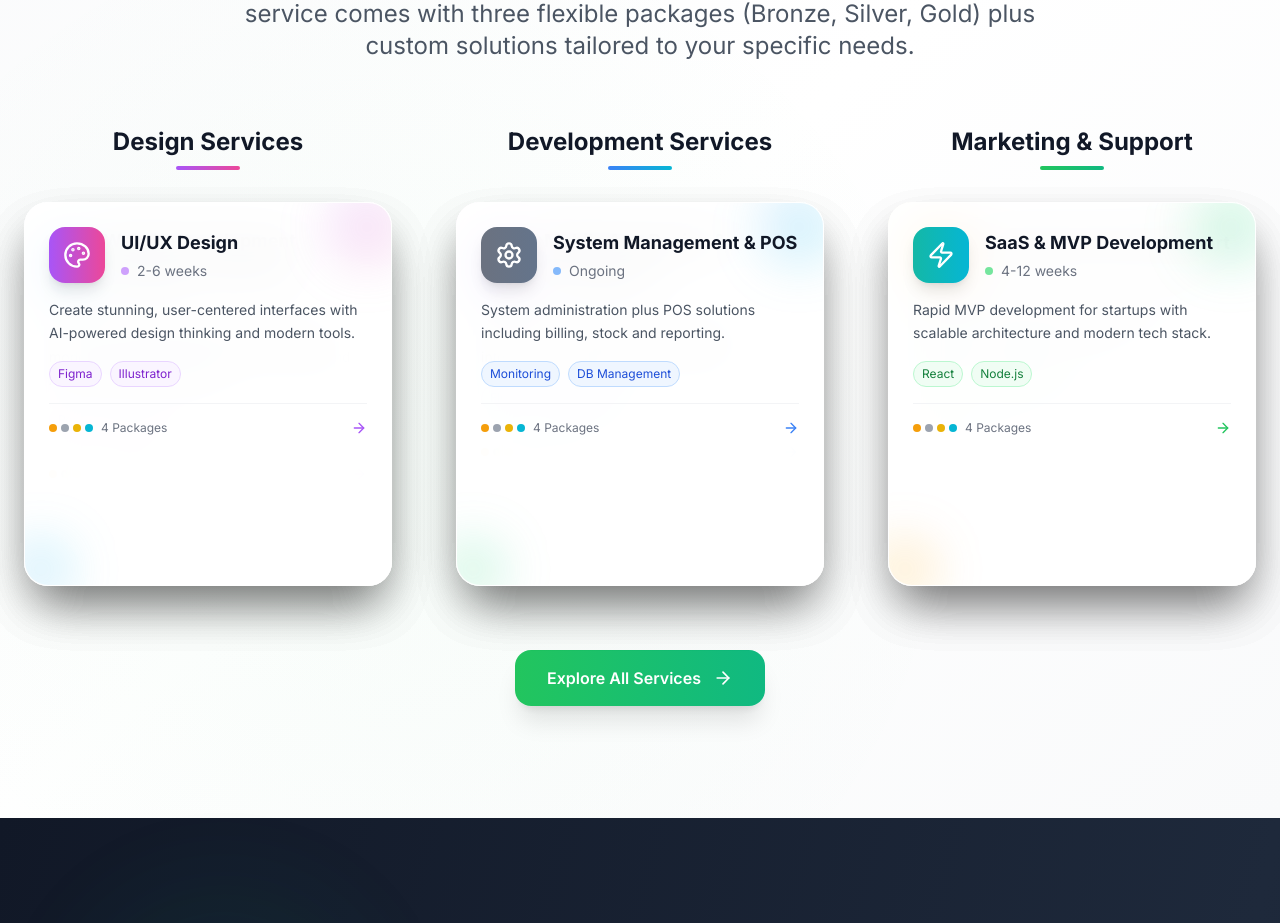
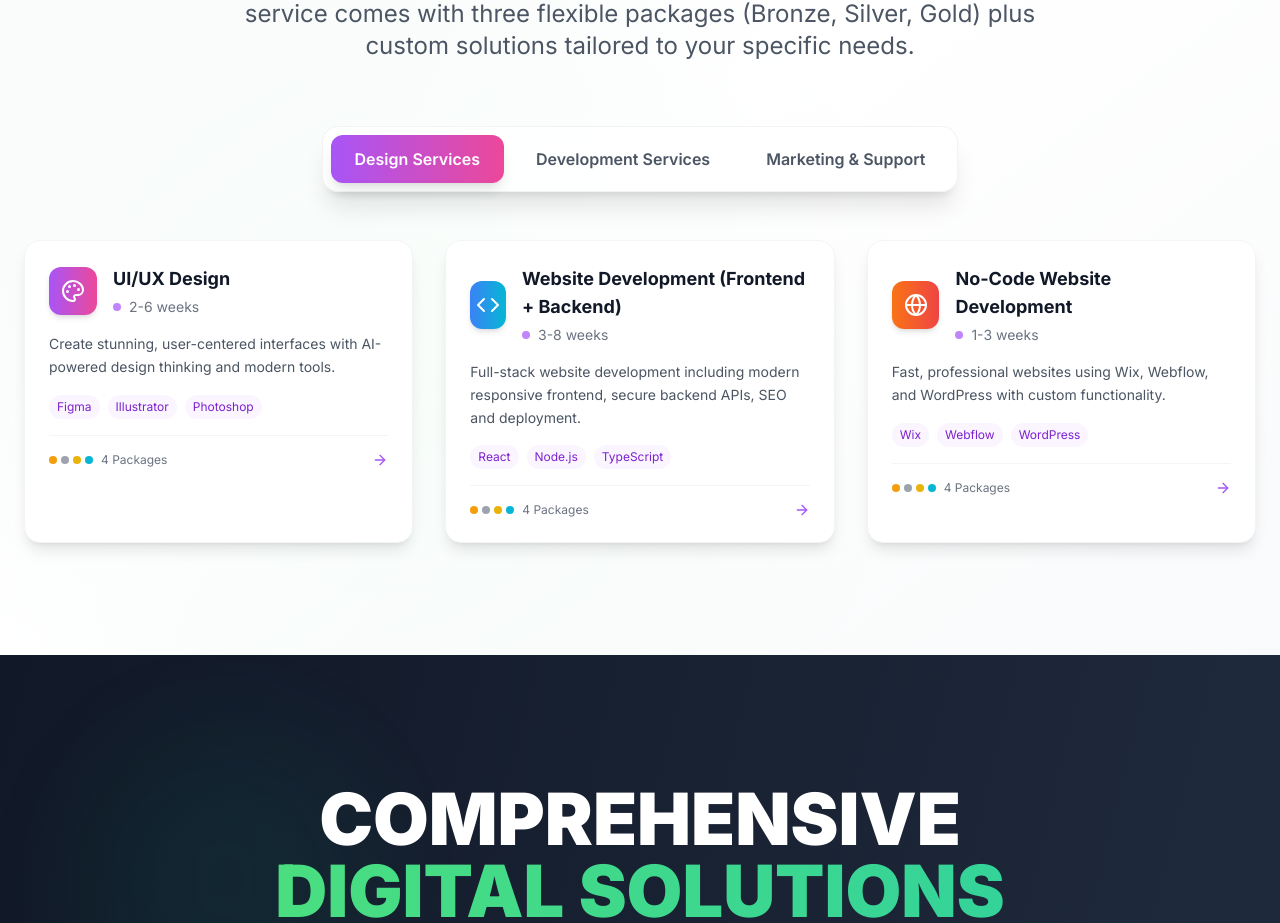
Before and after one commit to codeknox-lk/codeknox-website, a React (Vite) app: page /services in a window 1280 px wide. Shown: the part 1098-2021 px from the top of the page. Built offline with nearby package versions, Linux system fonts and the light colour scheme.

Commit message:
✨ Build Categorized Tab Section: Clean tab navigation with Design, Development, and Marketing services

```diff
--- a/src/pages/Services.tsx
+++ b/src/pages/Services.tsx
@@ -6,6 +6,7 @@ import { services } from '../data/services';
 
 const Services: React.FC = () => {
   const [activeFAQ, setActiveFAQ] = useState<number | null>(null);
+  const [activeTab, setActiveTab] = useState(0);
   const [selectedPackages, setSelectedPackages] = useState<{[key: string]: 'bronze' | 'silver' | 'gold' | 'custom'}>({
     'ui-ux-design': 'bronze',
     'website-development': 'bronze',
@@ -161,70 +162,78 @@ const Services: React.FC = () => {
             </motion.p>
           </motion.div>
 
-          {/* 3D Card Stack Layout */}
+          {/* Categorized Tab Section */}
           <div className="relative">
-            {/* 3D Container */}
-            <div className="perspective-1000">
-              <div className="grid grid-cols-1 md:grid-cols-2 lg:grid-cols-3 gap-12 lg:gap-16">
-                {/* Stack 1: Design Services */}
-                <div className="relative">
-                  <div className="text-center mb-8">
-                    <h3 className="text-2xl font-bold text-gray-900 mb-2">Design Services</h3>
-                    <div className="w-16 h-1 bg-gradient-to-r from-purple-500 to-pink-500 mx-auto rounded-full"></div>
+            {/* Tab Navigation */}
+            <div className="flex justify-center mb-12">
+              <div className="bg-white/80 backdrop-blur-xl rounded-2xl p-2 shadow-xl border border-gray-200/50">
+                <div className="flex space-x-2">
+                  {[
+                    { id: 0, label: 'Design Services', color: 'from-purple-500 to-pink-500' },
+                    { id: 1, label: 'Development Services', color: 'from-blue-500 to-cyan-500' },
+                    { id: 2, label: 'Marketing & Support', color: 'from-green-500 to-emerald-500' }
+                  ].map((tab) => (
+                    <motion.button
+                      key={tab.id}
+                      onClick={() => setActiveTab(tab.id)}
+                      className={`px-6 py-3 rounded-xl font-semibold transition-all duration-300 ${
+                        activeTab === tab.id
+                          ? `bg-gradient-to-r ${tab.color} text-white shadow-lg`
+                          : 'text-gray-600 hover:text-gray-900 hover:bg-gray-100'
+                      }`}
+                      whileHover={{ scale: 1.02 }}
+                      whileTap={{ scale: 0.98 }}
+                    >
+                      {tab.label}
+                    </motion.button>
+                  ))}
+                </div>
+              </div>
             </div>
 
-                  <div className="relative h-96">
+            {/* Tab Content */}
+            <div className="relative">
+              {/* Tab 1: Design Services (1-3) */}
+              {activeTab === 0 && (
+                <motion.div
+                  initial={{ opacity: 0, y: 20 }}
+                  animate={{ opacity: 1, y: 0 }}
+                  transition={{ duration: 0.5 }}
+                  className="grid grid-cols-1 md:grid-cols-2 lg:grid-cols-3 gap-8"
+                >
                   {services.slice(0, 3).map((service, index) => (
                     <motion.div
                       key={service.id}
-                        initial={{ opacity: 0, y: 50, rotateX: -15 }}
-                        animate={{ opacity: 1, y: 0, rotateX: 0 }}
-                        transition={{ duration: 0.6, delay: index * 0.2 }}
-                        className="absolute inset-0 group cursor-pointer"
-                        style={{
-                          transform: `translateZ(${index * 20}px) translateY(${index * 8}px)`,
-                          zIndex: 3 - index
-                        }}
-                        whileHover={{
-                          y: -20,
-                          rotateX: 5,
-                          scale: 1.02,
-                          transition: { duration: 0.3 }
-                        }}
+                      initial={{ opacity: 0, y: 30 }}
+                      animate={{ opacity: 1, y: 0 }}
+                      transition={{ duration: 0.5, delay: index * 0.1 }}
+                      className="group"
                     >
-                        <div className="relative bg-white/90 backdrop-blur-xl rounded-3xl p-6 shadow-2xl border border-white/20 h-full overflow-hidden">
-                          {/* 3D Background Elements */}
-                          <div className="absolute -top-4 -right-4 w-20 h-20 bg-gradient-to-br from-purple-400/20 to-pink-400/20 rounded-full blur-xl group-hover:scale-110 transition-transform duration-500"></div>
-                          <div className="absolute -bottom-4 -left-4 w-16 h-16 bg-gradient-to-tr from-blue-400/20 to-cyan-400/20 rounded-full blur-xl group-hover:scale-110 transition-transform duration-500"></div>
-
-                          <div className="relative z-10">
+                      <div className="bg-white rounded-2xl p-6 shadow-lg border border-gray-100 hover:shadow-xl hover:-translate-y-1 transition-all duration-300 h-full">
                         <div className="flex items-center space-x-4 mb-4">
-                              <div className={`w-14 h-14 rounded-2xl bg-gradient-to-r ${service.color} flex items-center justify-center shadow-lg group-hover:shadow-xl group-hover:scale-110 transition-all duration-300`}>
-                                <service.icon className="w-7 h-7 text-white" />
+                          <div className={`w-12 h-12 rounded-xl bg-gradient-to-r ${service.color} flex items-center justify-center shadow-md`}>
+                            <service.icon className="w-6 h-6 text-white" />
                           </div>
                           <div>
-                                <h4 className="text-lg font-bold text-gray-900 group-hover:text-purple-600 transition-colors duration-300">
+                            <h3 className="text-lg font-bold text-gray-900 group-hover:text-purple-600 transition-colors duration-300">
                               {service.title}
-                                </h4>
+                            </h3>
                             <div className="flex items-center space-x-2 mt-1">
-                                  <div className="w-2 h-2 bg-purple-400 rounded-full animate-pulse"></div>
+                              <div className="w-2 h-2 bg-purple-400 rounded-full"></div>
                               <span className="text-sm text-gray-500">{service.timeline}</span>
                             </div>
                           </div>
                         </div>
-
                         <p className="text-gray-600 text-sm leading-relaxed mb-4">
                           {service.description}
                         </p>
-
                         <div className="flex flex-wrap gap-2 mb-4">
-                              {service.features.slice(0, 2).map((feature, i) => (
-                                <span key={i} className="px-2 py-1 bg-purple-50 text-purple-700 text-xs rounded-full border border-purple-200">
+                          {service.features.slice(0, 3).map((feature, i) => (
+                            <span key={i} className="px-2 py-1 bg-purple-50 text-purple-700 text-xs rounded-full">
                               {feature}
                             </span>
                           ))}
                         </div>
-
                         <div className="flex items-center justify-between pt-4 border-t border-gray-100">
                           <div className="flex items-center space-x-2">
                             <div className="flex space-x-1">
@@ -242,77 +251,58 @@ const Services: React.FC = () => {
                                 block: 'start'
                               });
                             }}
-                                className="text-purple-500 group-hover:text-purple-600 transition-colors duration-300"
+                            className="text-purple-500 hover:text-purple-600 transition-colors duration-300"
                           >
                             <ArrowRight className="w-4 h-4" />
                           </button>
                         </div>
                       </div>
-                        </div>
                     </motion.div>
                   ))}
-                  </div>
-                </div>
+                </motion.div>
+              )}
 
-                {/* Stack 2: Development Services */}
-                <div className="relative">
-                  <div className="text-center mb-8">
-                    <h3 className="text-2xl font-bold text-gray-900 mb-2">Development Services</h3>
-                    <div className="w-16 h-1 bg-gradient-to-r from-blue-500 to-cyan-500 mx-auto rounded-full"></div>
-                  </div>
-
-                  <div className="relative h-96">
+              {/* Tab 2: Development Services (4-6) */}
+              {activeTab === 1 && (
+                <motion.div
+                  initial={{ opacity: 0, y: 20 }}
+                  animate={{ opacity: 1, y: 0 }}
+                  transition={{ duration: 0.5 }}
+                  className="grid grid-cols-1 md:grid-cols-2 lg:grid-cols-3 gap-8"
+                >
                   {services.slice(3, 6).map((service, index) => (
                     <motion.div
                       key={service.id}
-                        initial={{ opacity: 0, y: 50, rotateX: -15 }}
-                        animate={{ opacity: 1, y: 0, rotateX: 0 }}
-                        transition={{ duration: 0.6, delay: index * 0.2 }}
-                        className="absolute inset-0 group cursor-pointer"
-                        style={{
-                          transform: `translateZ(${index * 20}px) translateY(${index * 8}px)`,
-                          zIndex: 3 - index
-                        }}
-                        whileHover={{
-                          y: -20,
-                          rotateX: 5,
-                          scale: 1.02,
-                          transition: { duration: 0.3 }
-                        }}
+                      initial={{ opacity: 0, y: 30 }}
+                      animate={{ opacity: 1, y: 0 }}
+                      transition={{ duration: 0.5, delay: index * 0.1 }}
+                      className="group"
                     >
-                        <div className="relative bg-white/90 backdrop-blur-xl rounded-3xl p-6 shadow-2xl border border-white/20 h-full overflow-hidden">
-                          {/* 3D Background Elements */}
-                          <div className="absolute -top-4 -right-4 w-20 h-20 bg-gradient-to-br from-blue-400/20 to-cyan-400/20 rounded-full blur-xl group-hover:scale-110 transition-transform duration-500"></div>
-                          <div className="absolute -bottom-4 -left-4 w-16 h-16 bg-gradient-to-tr from-green-400/20 to-emerald-400/20 rounded-full blur-xl group-hover:scale-110 transition-transform duration-500"></div>
-
-                          <div className="relative z-10">
+                      <div className="bg-white rounded-2xl p-6 shadow-lg border border-gray-100 hover:shadow-xl hover:-translate-y-1 transition-all duration-300 h-full">
                         <div className="flex items-center space-x-4 mb-4">
-                              <div className={`w-14 h-14 rounded-2xl bg-gradient-to-r ${service.color} flex items-center justify-center shadow-lg group-hover:shadow-xl group-hover:scale-110 transition-all duration-300`}>
-                                <service.icon className="w-7 h-7 text-white" />
+                          <div className={`w-12 h-12 rounded-xl bg-gradient-to-r ${service.color} flex items-center justify-center shadow-md`}>
+                            <service.icon className="w-6 h-6 text-white" />
                           </div>
                           <div>
-                                <h4 className="text-lg font-bold text-gray-900 group-hover:text-blue-600 transition-colors duration-300">
+                            <h3 className="text-lg font-bold text-gray-900 group-hover:text-blue-600 transition-colors duration-300">
                               {service.title}
-                                </h4>
+                            </h3>
                             <div className="flex items-center space-x-2 mt-1">
-                                  <div className="w-2 h-2 bg-blue-400 rounded-full animate-pulse"></div>
+                              <div className="w-2 h-2 bg-blue-400 rounded-full"></div>
                               <span className="text-sm text-gray-500">{service.timeline}</span>
                             </div>
                           </div>
                         </div>
-
                         <p className="text-gray-600 text-sm leading-relaxed mb-4">
                           {service.description}
                         </p>
-
                         <div className="flex flex-wrap gap-2 mb-4">
-                              {service.features.slice(0, 2).map((feature, i) => (
-                                <span key={i} className="px-2 py-1 bg-blue-50 text-blue-700 text-xs rounded-full border border-blue-200">
+                          {service.features.slice(0, 3).map((feature, i) => (
+                            <span key={i} className="px-2 py-1 bg-blue-50 text-blue-700 text-xs rounded-full">
                               {feature}
                             </span>
                           ))}
                         </div>
-
                         <div className="flex items-center justify-between pt-4 border-t border-gray-100">
                           <div className="flex items-center space-x-2">
                             <div className="flex space-x-1">
@@ -330,77 +320,58 @@ const Services: React.FC = () => {
                                 block: 'start'
                               });
                             }}
-                                className="text-blue-500 group-hover:text-blue-600 transition-colors duration-300"
+                            className="text-blue-500 hover:text-blue-600 transition-colors duration-300"
                           >
                             <ArrowRight className="w-4 h-4" />
                           </button>
                         </div>
                       </div>
-                        </div>
                     </motion.div>
                   ))}
-                  </div>
-                </div>
+                </motion.div>
+              )}
 
-                {/* Stack 3: Marketing & Support Services */}
-                <div className="relative">
-                  <div className="text-center mb-8">
-                    <h3 className="text-2xl font-bold text-gray-900 mb-2">Marketing & Support</h3>
-                    <div className="w-16 h-1 bg-gradient-to-r from-green-500 to-emerald-500 mx-auto rounded-full"></div>
-                  </div>
-
-                  <div className="relative h-96">
+              {/* Tab 3: Marketing & Support (7-9) */}
+              {activeTab === 2 && (
+                <motion.div
+                  initial={{ opacity: 0, y: 20 }}
+                  animate={{ opacity: 1, y: 0 }}
+                  transition={{ duration: 0.5 }}
+                  className="grid grid-cols-1 md:grid-cols-2 lg:grid-cols-3 gap-8"
+                >
                   {services.slice(6, 9).map((service, index) => (
                     <motion.div
                 key={service.id}
-                        initial={{ opacity: 0, y: 50, rotateX: -15 }}
-                        animate={{ opacity: 1, y: 0, rotateX: 0 }}
-                        transition={{ duration: 0.6, delay: index * 0.2 }}
-                        className="absolute inset-0 group cursor-pointer"
-                        style={{
-                          transform: `translateZ(${index * 20}px) translateY(${index * 8}px)`,
-                          zIndex: 3 - index
-                        }}
-                        whileHover={{
-                          y: -20,
-                          rotateX: 5,
-                          scale: 1.02,
-                          transition: { duration: 0.3 }
-                        }}
+                      initial={{ opacity: 0, y: 30 }}
+                      animate={{ opacity: 1, y: 0 }}
+                      transition={{ duration: 0.5, delay: index * 0.1 }}
+                      className="group"
                     >
-                        <div className="relative bg-white/90 backdrop-blur-xl rounded-3xl p-6 shadow-2xl border border-white/20 h-full overflow-hidden">
-                          {/* 3D Background Elements */}
-                          <div className="absolute -top-4 -right-4 w-20 h-20 bg-gradient-to-br from-green-400/20 to-emerald-400/20 rounded-full blur-xl group-hover:scale-110 transition-transform duration-500"></div>
-                          <div className="absolute -bottom-4 -left-4 w-16 h-16 bg-gradient-to-tr from-yellow-400/20 to-orange-400/20 rounded-full blur-xl group-hover:scale-110 transition-transform duration-500"></div>
-
-                          <div className="relative z-10">
+                      <div className="bg-white rounded-2xl p-6 shadow-lg border border-gray-100 hover:shadow-xl hover:-translate-y-1 transition-all duration-300 h-full">
                         <div className="flex items-center space-x-4 mb-4">
-                              <div className={`w-14 h-14 rounded-2xl bg-gradient-to-r ${service.color} flex items-center justify-center shadow-lg group-hover:shadow-xl group-hover:scale-110 transition-all duration-300`}>
-                                <service.icon className="w-7 h-7 text-white" />
+                          <div className={`w-12 h-12 rounded-xl bg-gradient-to-r ${service.color} flex items-center justify-center shadow-md`}>
+                            <service.icon className="w-6 h-6 text-white" />
                           </div>
                           <div>
-                                <h4 className="text-lg font-bold text-gray-900 group-hover:text-green-600 transition-colors duration-300">
+                            <h3 className="text-lg font-bold text-gray-900 group-hover:text-green-600 transition-colors duration-300">
                 {service.title}
-                                </h4>
+                            </h3>
                             <div className="flex items-center space-x-2 mt-1">
-                                  <div className="w-2 h-2 bg-green-400 rounded-full animate-pulse"></div>
+                              <div className="w-2 h-2 bg-green-400 rounded-full"></div>
                               <span className="text-sm text-gray-500">{service.timeline}</span>
                             </div>
                           </div>
                         </div>
-
                         <p className="text-gray-600 text-sm leading-relaxed mb-4">
                           {service.description}
                         </p>
-
                         <div className="flex flex-wrap gap-2 mb-4">
-                              {service.features.slice(0, 2).map((feature, i) => (
-                                <span key={i} className="px-2 py-1 bg-green-50 text-green-700 text-xs rounded-full border border-green-200">
+                          {service.features.slice(0, 3).map((feature, i) => (
+                            <span key={i} className="px-2 py-1 bg-green-50 text-green-700 text-xs rounded-full">
                               {feature}
                             </span>
                           ))}
                         </div>
-
                         <div className="flex items-center justify-between pt-4 border-t border-gray-100">
                           <div className="flex items-center space-x-2">
                             <div className="flex space-x-1">
@@ -418,36 +389,16 @@ const Services: React.FC = () => {
                                 block: 'start'
                               });
                             }}
-                                className="text-green-500 group-hover:text-green-600 transition-colors duration-300"
+                            className="text-green-500 hover:text-green-600 transition-colors duration-300"
                           >
                             <ArrowRight className="w-4 h-4" />
               </button>
                         </div>
                       </div>
-                        </div>
                     </motion.div>
             ))}
-                  </div>
-                </div>
-              </div>
-            </div>
-
-            {/* Scroll to Details CTA */}
-            <div className="text-center mt-16">
-              <motion.button
-                onClick={() => {
-                  document.getElementById('comprehensive-solutions')?.scrollIntoView({
-                    behavior: 'smooth',
-                    block: 'start'
-                  });
-                }}
-                className="inline-flex items-center space-x-3 bg-gradient-to-r from-green-500 to-emerald-500 text-white px-8 py-4 rounded-2xl shadow-xl hover:shadow-2xl hover:scale-105 transition-all duration-300 font-semibold"
-                whileHover={{ scale: 1.05 }}
-                whileTap={{ scale: 0.95 }}
-              >
-                <span>Explore All Services</span>
-                <ArrowRight className="w-5 h-5" />
-              </motion.button>
+                </motion.div>
+              )}
             </div>
           </div>
         </div>
```
Lines whose indentation alone changed are shown as unchanged.
